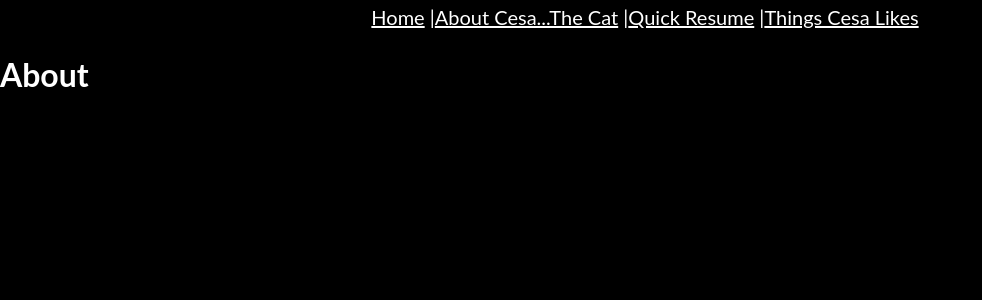
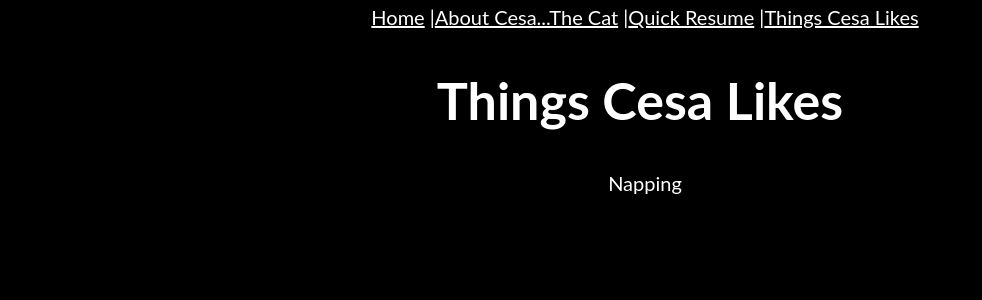
Before and after one commit to cesarinapaula/CesaTheCatWebsite, a React (Create React App) app: page /things in a window 1280 px wide. Shown: the top 300 px of the page, without its empty margins (0-982 px from the left). Built offline with nearby package versions, Linux system fonts and the light colour scheme.

Commit message:
Updated Things Page

```diff
--- a/src/Components/Things.jsx
+++ b/src/Components/Things.jsx
@@ -1,10 +1,25 @@
 import React, {Component} from "react";
+
+const Center = {
+  textAlign: "center",
+  fontSize: 26,
+}
+
+const List = {
+  margin: 0,
+  padding: 5,
+  fontSize: 20
+}
 
 class Things extends Component {
     render(){
         return(
-            <div>
-                <h1>About</h1>
+            <div style={Center}>
+                <h1>Things Cesa Likes</h1>
+                <ul style={List}>
+                    <li>Napping</li>
+
+                </ul>
             </div>
         )
     }
```
